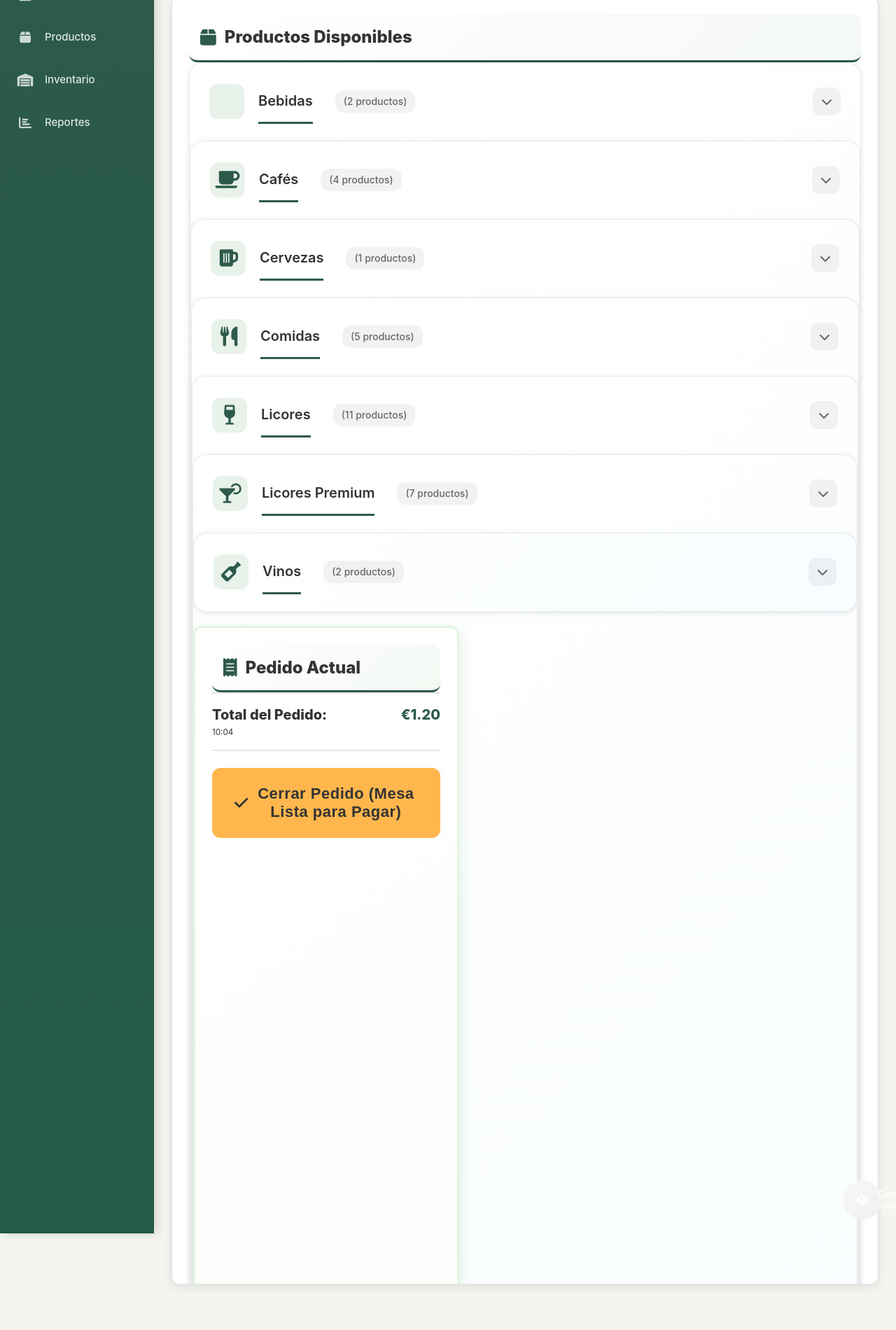
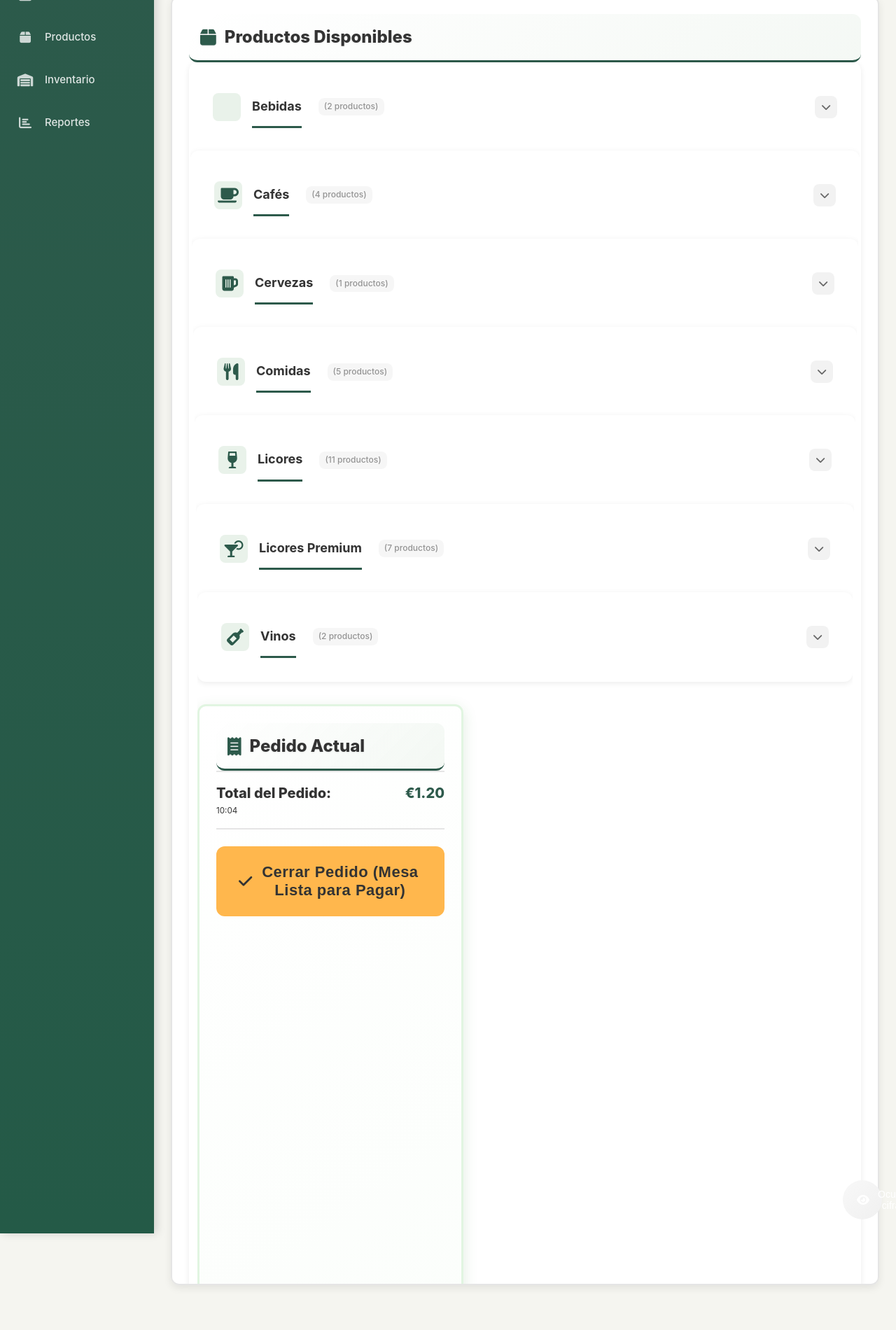
Before and after one commit to Fluxia21/BarYedraTPV, a Flask app: page /mesa/1 in a window 1280 px wide. Shown: the part 280-2180 px from the top of the page at 70% size. Run offline with Flask 3, Linux system fonts and the light colour scheme; data comes from the database, SQL or seed files in the repository; some libraries are stand-ins or nearby versions.

Commit message:
Make product category cards match the appearance of the table cards
Refactors category box styling in `static/css/style.css` to match table card aesthetics, improving UI consistency.

Replit-Commit-Author: Agent
Replit-Commit-Session-Id: fe340f72-4d6e-4c6d-88f8-885c85d42451
Replit-Commit-Screenshot-Url: https://storage.googleapis.com/screenshot-production-us-central1/f959c143-cbae-4e9e-81f4-4c4ec6c07340/290487a4-7138-4fbb-a94c-a52ab5974d3e.jpg

```diff
--- a/static/css/style.css
+++ b/static/css/style.css
@@ -725,16 +725,17 @@ select.form-input.touch-friendly {
     margin-bottom: var(--spacing-xl);
 }
 
-/* Categorías con diseño similar a las tarjetas de mesas */
+/* Categorías con exactamente la misma estética que las tarjetas de mesas */
 .category-box {
-    background: linear-gradient(135deg, #ffffff 0%, #f8fdff 100%);
-    border: 1px solid rgba(0, 0, 0, 0.08);
-    border-radius: 20px;
-    margin-bottom: 20px;
+    background-color: var(--color-white);
+    border-radius: var(--border-radius-large);
+    margin-bottom: var(--spacing-xl);
+    cursor: pointer;
+    transition: all 0.3s cubic-bezier(0.4, 0, 0.2, 1);
+    box-shadow: 0 2px 8px rgba(0, 0, 0, 0.08);
+    border: 2px solid transparent;
+    position: relative;
     overflow: hidden;
-    transition: all 0.3s cubic-bezier(0.4, 0, 0.2, 1);
-    box-shadow: 0 2px 8px rgba(0, 0, 0, 0.1);
-    position: relative;
 }
 
 .category-box::before {
@@ -743,41 +744,35 @@ select.form-input.touch-friendly {
     top: 0;
     left: 0;
     right: 0;
-    height: 4px;
-    background: linear-gradient(90deg, var(--color-sidebar), var(--color-libre));
+    bottom: 0;
+    background: inherit;
     opacity: 0;
     transition: opacity 0.3s ease;
 }
 
 .category-box:hover {
-    transform: translateY(-4px);
-    box-shadow: 0 8px 25px rgba(0, 0, 0, 0.15);
-    border-color: rgba(46, 125, 50, 0.2);
-}
-
-.category-box:hover::before {
-    opacity: 1;
+    transform: translateY(-3px) scale(1.02);
+    box-shadow: 0 8px 20px rgba(0, 0, 0, 0.15);
+}
+
+.category-box:active {
+    transform: translateY(-1px) scale(0.98);
 }
 
 .category-box.expanded {
     transform: translateY(-2px);
-    box-shadow: 0 12px 30px rgba(46, 125, 50, 0.2);
-    border-color: rgba(46, 125, 50, 0.3);
-}
-
-.category-box.expanded::before {
-    opacity: 1;
+    box-shadow: 0 6px 16px rgba(0, 0, 0, 0.12);
 }
 
 .category-header-clickable {
     display: flex;
     align-items: center;
     justify-content: space-between;
-    padding: 24px 28px;
+    padding: var(--spacing-xl);
     cursor: pointer;
     background: transparent;
     transition: all 0.3s cubic-bezier(0.4, 0, 0.2, 1);
-    min-height: 85px;
+    min-height: 100px;
     position: relative;
 }
 
@@ -792,58 +787,57 @@ select.form-input.touch-friendly {
 .category-info {
     display: flex;
     align-items: center;
-    gap: 20px;
+    gap: var(--spacing-md);
+    flex: 1;
 }
 
 .category-info i {
-    font-size: 28px;
+    font-size: 24px;
     color: var(--color-sidebar);
-    width: 50px;
-    height: 50px;
+    width: 40px;
+    height: 40px;
     display: flex;
     align-items: center;
     justify-content: center;
     background: rgba(46, 125, 50, 0.1);
-    border-radius: 12px;
+    border-radius: 8px;
     transition: all 0.3s ease;
 }
 
-.category-header-clickable:hover .category-info i {
-    background: rgba(46, 125, 50, 0.15);
-    transform: scale(1.05);
-}
-
 .category-title {
-    font-size: 20px;
-    font-weight: 600;
+    font-size: 18px;
+    font-weight: 700;
     color: var(--color-text);
     margin: 0;
+    text-shadow: 0 1px 2px rgba(0, 0, 0, 0.05);
 }
 
 .product-count {
-    font-size: 14px;
+    font-size: 12px;
     color: var(--color-text-light);
     background: rgba(0, 0, 0, 0.05);
-    padding: 6px 12px;
-    border-radius: 12px;
+    padding: 4px 8px;
+    border-radius: 8px;
     font-weight: 500;
-    margin-left: 12px;
+    margin-left: var(--spacing-xs);
+    opacity: 0.7;
 }
 
 .category-arrow {
     display: flex;
     align-items: center;
     justify-content: center;
-    width: 40px;
-    height: 40px;
+    width: 32px;
+    height: 32px;
     color: var(--color-text-light);
-    border-radius: 10px;
+    border-radius: 8px;
     transition: all 0.3s ease;
     background: rgba(0, 0, 0, 0.05);
+    flex-shrink: 0;
 }
 
 .category-arrow i {
-    font-size: 16px;
+    font-size: 14px;
     transition: transform 0.3s ease;
 }
 
```
